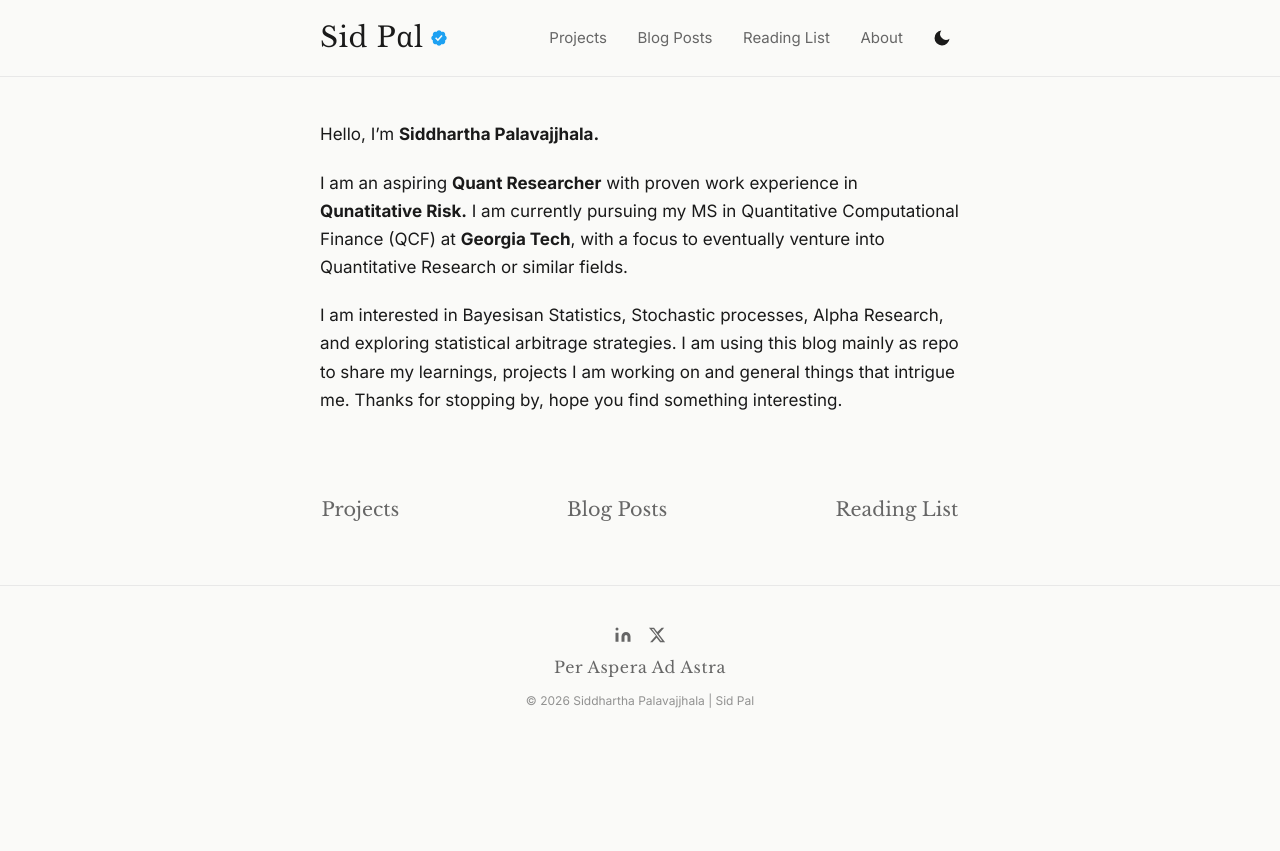
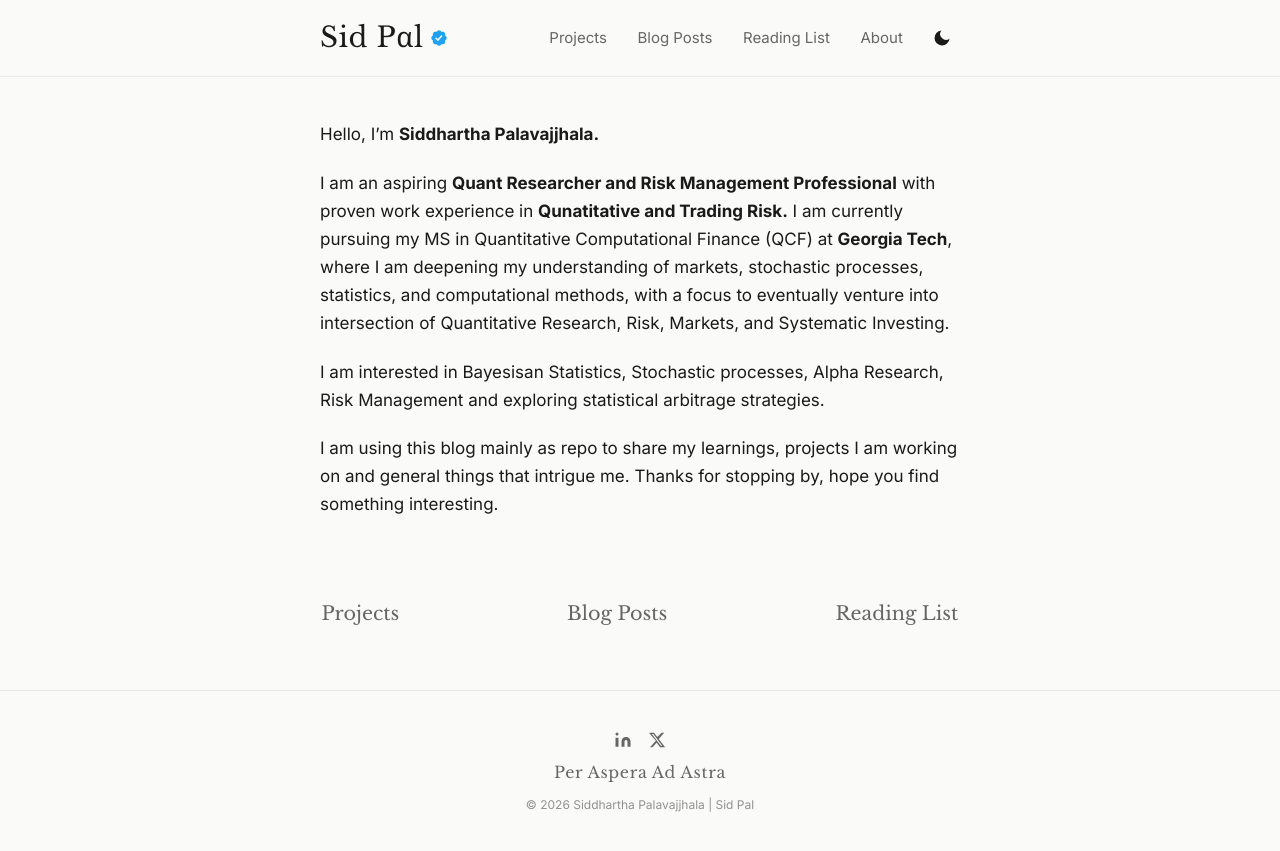
Before and after one commit to sidsince95/sidsince95.github.io, a Jekyll site: the page built from index.md, in a window 1280 px wide. Shown: the top 851 px of the page. Built offline with Jekyll 4.4.1, drawn with Linux system fonts in a browser that asks for light colours.

Commit message:
changed the intro

```diff
--- a/index.md
+++ b/index.md
@@ -4,10 +4,11 @@ title: Home
 ---
  Hello, I'm **Siddhartha Palavajjhala.**
 
-I am an aspiring **Quant Researcher** with proven work experience in **Qunatitative Risk.**
-I am currently pursuing my MS in Quantitative Computational Finance (QCF) at **Georgia Tech**, with a focus to eventually venture into Quantitative Research or similar fields.
+I am an aspiring **Quant Researcher and Risk Management Professional** with proven work experience in **Qunatitative and Trading Risk.**
+I am currently pursuing my MS in Quantitative Computational Finance (QCF) at **Georgia Tech**, where I am deepening my understanding of markets, stochastic processes, statistics, and computational methods, with a focus to eventually venture into intersection of Quantitative Research, Risk, Markets, and Systematic Investing.
 
- I am interested in Bayesisan Statistics, Stochastic processes, Alpha Research, and exploring statistical arbitrage strategies.
+I am interested in Bayesisan Statistics, Stochastic processes, Alpha Research, Risk Management and exploring statistical arbitrage strategies.
+
 I am using this blog mainly as repo to share my learnings, projects I am working on and general things that intrigue me.
  Thanks for stopping by, hope you find something interesting.
 
```
Also changed, not shown: 1 other file.
